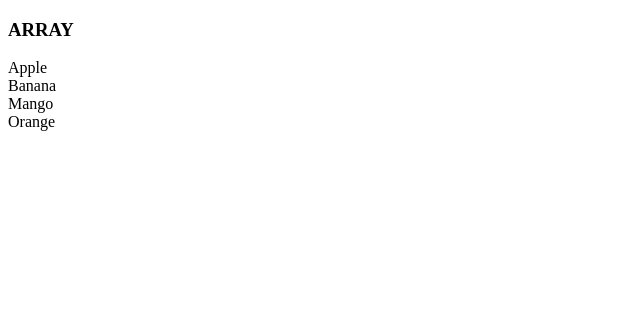
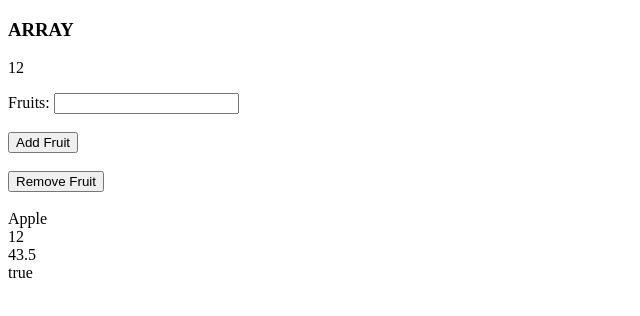
Before and after one commit to pratham1286-design/CSE326-term-1, a plain HTML site: page javaprac8.html in a window 1280 px wide. Shown: the whole page, without its empty margins (0-640 px from the left). Drawn offline with Linux system fonts and the light colour scheme.

Commit message:
updating things

```diff
--- a/javaprac8.html
+++ b/javaprac8.html
@@ -7,11 +7,32 @@
 </head>
 <body>
     <h3>ARRAY</h3>
+    <p id="demo"></p>
+    <label for="fruits">Fruits:</label>
+    <input type="text" id="fruits" name="fruits"><br><br>
+    <button onclick="addFruit()">Add Fruit</button><br><br>
+    <button onclick="popFruit()">Remove Fruit</button><br><br>
     <script>
-        var fruits = ["Apple", "Banana", "Mango", "Orange"];
+        var fruits = ["Apple", 12 , 43.5 , true];
         for (var i = 0; i < fruits.length; i++) {
             document.write(fruits[i] + "<br>");
+
+        }
+        document.getElementById("demo").innerHTML = fruits[1];
+        function addFruit() {
+            var fruit = document.getElementById("fruits").value;
+            fruits.push(fruit);
+            document.write(fruits + "<br>");
+            for (var i = 0; i < fruits.length; i++) {
+            document.write(fruits[i] + "<br>");}
+        }
+        function popFruit() {
+            fruits.pop();
+            document.write(fruits + "<br>");
+            for (var i = 0; i < fruits.length; i++) {
+            document.write(fruits[i] + "<br>");}
         }
     </script>
+
 </body>
 </html>
```
Also changed, not shown: javaprac9.html (added, +11 -0 lines).
